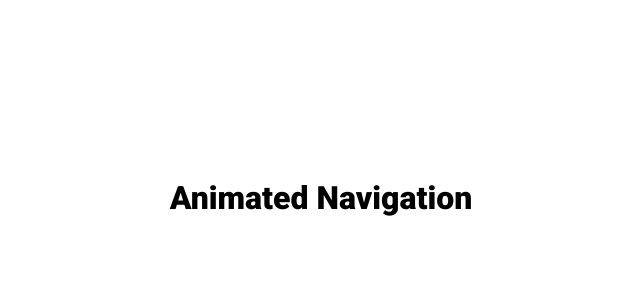
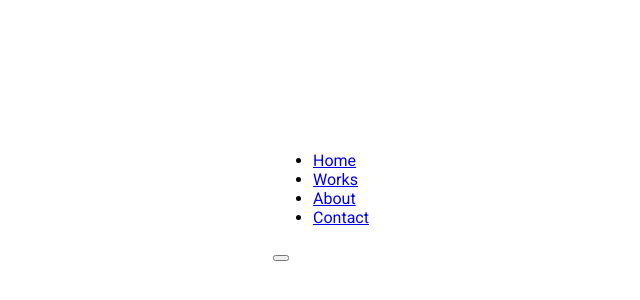
Before and after one commit to kgotsoBapela/AnimatedNavigation, a plain HTML site: page index.html in a window 1280 px wide. Shown: the part 202-502 px from the top of the page, without its empty margins (319-959 px from the left). Drawn offline with Linux system fonts and the light colour scheme.

Commit message:
html structure finished

```diff
--- a/index.html
+++ b/index.html
@@ -10,7 +10,18 @@
 </head>
 <body>
 
-    <h1>Animated Navigation</h1>
+    <nav class="active" id="nav">
+        <ul>
+            <li><a href="#">Home</a></li>
+            <li><a href="#">Works</a></li>
+            <li><a href="#">About</a></li>
+            <li><a href="#">Contact</a></li>
+        </ul>
+        <button class="icon" id="toggle">
+            <div class="line1"></div>
+            <div class="line2"></div>
+        </button>
+    </nav>
 
 
     <script src="script.js"></script>
```
